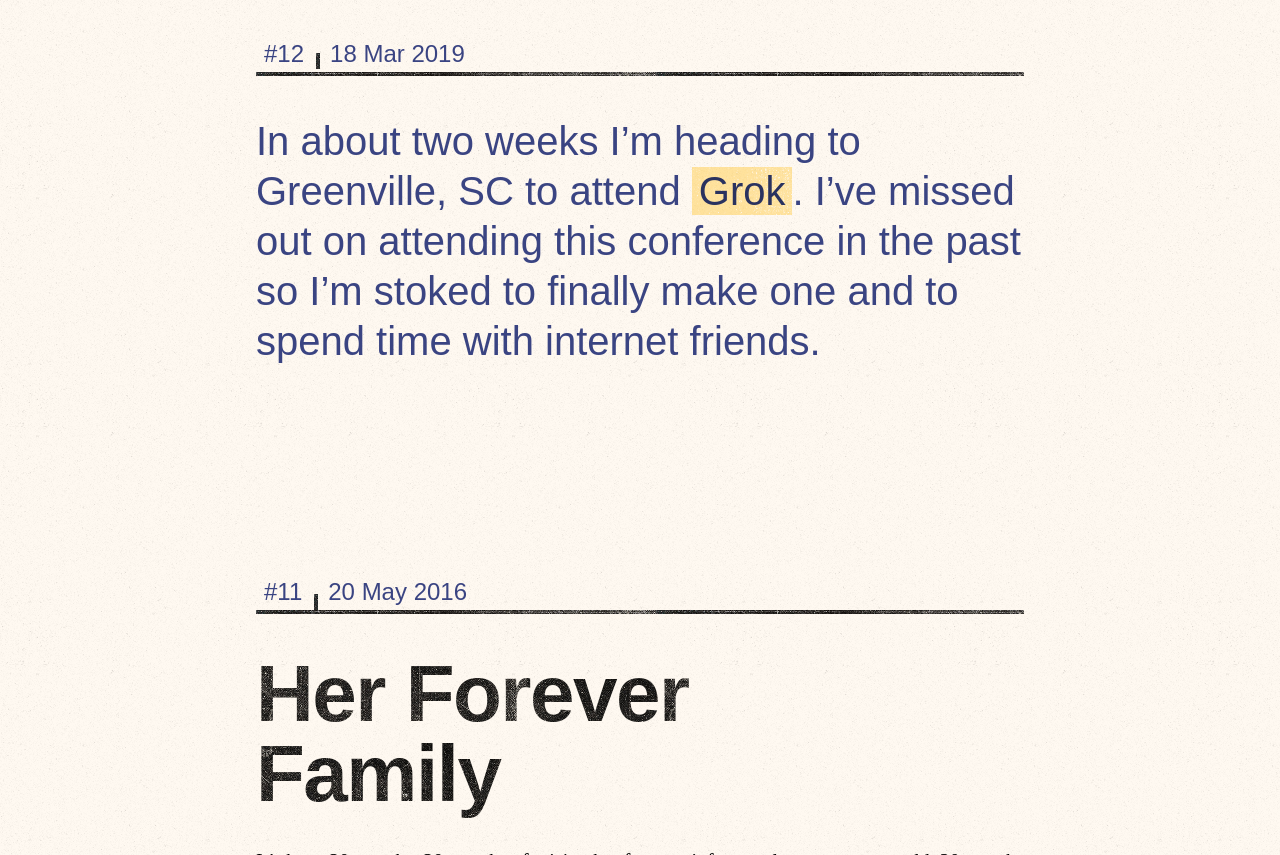
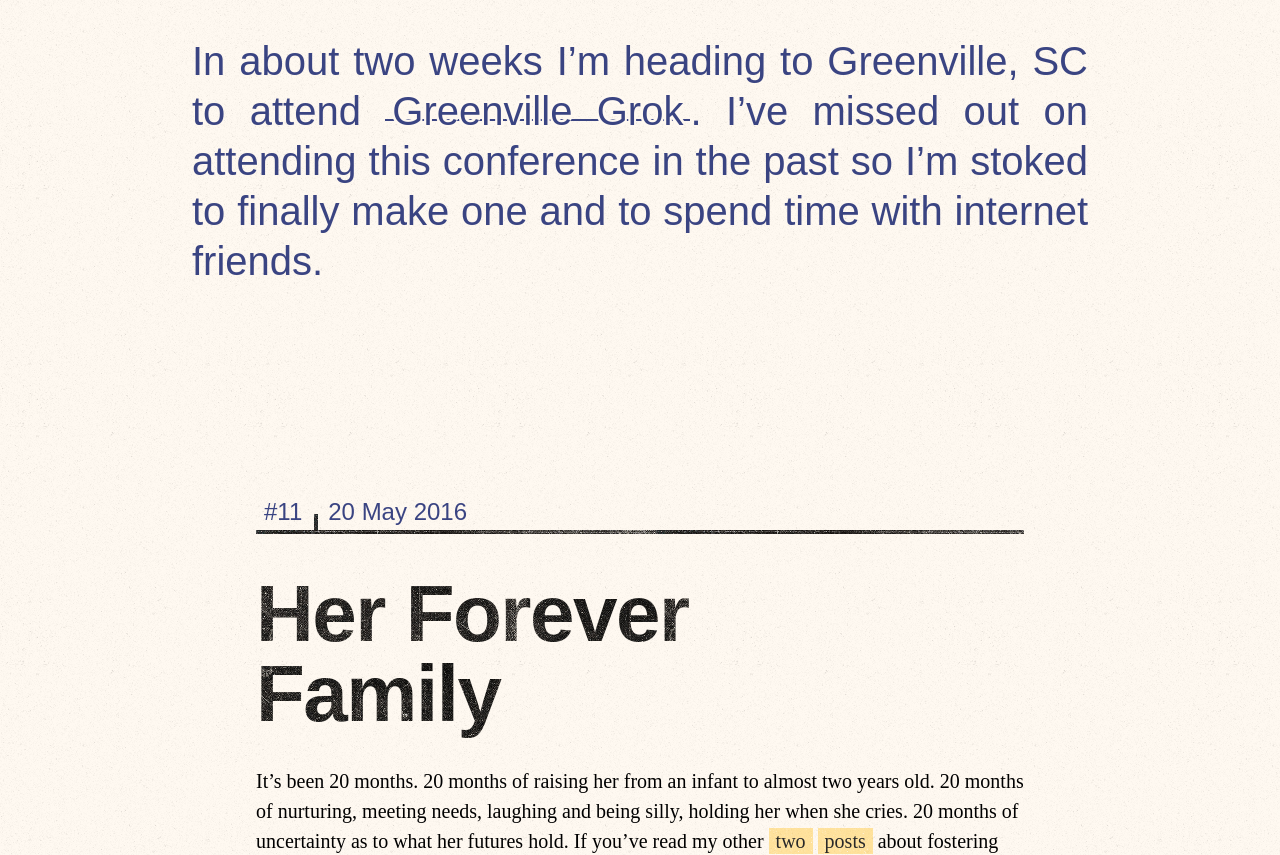
Before and after one commit to philcoffman/philcoffman.com, a Jekyll site: the page built from index.html, in a window 1280 px wide, cut to the strip 97-952 px from the top of the page. Built offline with Jekyll 4.4.1, drawn with Linux system fonts in a browser that asks for light colours; some web fonts are replaced; the list of posts is cut into pages by our own code.

Commit message:
More styling for notes. Trying a linear-gradient for links

```diff
--- a/_posts/2019-03-18-greenville-grok.markdown
+++ b/_posts/2019-03-18-greenville-grok.markdown
@@ -6,4 +6,4 @@ tags:
 layout: post
 ---
 
-In about two weeks I'm heading to Greenville, SC to attend [Grok](https://greenvillegrok.com/). I've missed out on attending this conference in the past so I'm stoked to finally make one and to spend time with internet friends.
+In about two weeks I'm heading to Greenville, SC to attend [Greenville Grok](https://greenvillegrok.com/). I've missed out on attending this conference in the past so I'm stoked to finally make one and to spend time with internet friends.
--- a/_sass/rebirth/_layout.scss
+++ b/_sass/rebirth/_layout.scss
@@ -222,8 +222,9 @@ article {
     }
   }
   blockquote p {
-    width: 92vw;
+    width: 86vw;
     margin: 0 auto $space-3;
+    text-align: justify;
     @media (min-width: $breakpoint-md) {
       width: 70vw;
       margin: 0 auto $space-4;
@@ -262,21 +263,32 @@ article {
 
 article.note {
   header {
-    h1 {
-      display: none;
-    }
+    display: none;
   }
   p {
     font-family: $hand;
     color: $ink;
     font-size: 1.75rem;
-    line-height: 1.25;
+    line-height: 1.125;
     -webkit-font-smoothing: auto;
+    width: 86vw;
+    text-align: justify;
     @media (min-width: $breakpoint-md) {
+      width: 70vw;
       font-size: 2.5rem;
+      line-height: 1.25;
     }
     a {
-      color: darken($ink, 10%);
+      color: $ink;
+      position: relative;
+      background: transparent linear-gradient($ink 100%, transparent 100%);
+      background-position: left bottom 9px;
+      background-repeat: repeat-x;
+      background-size: 100% 2px;
+      text-shadow: 2px 2px #fff9f1, 2px -2px #fff9f1, -2px 2px #fff9f1, -2px -2px #fff9f1;
+      @media (min-width: $breakpoint-md) {
+        background-position: left bottom 14px;
+      }
     }
   }
 }
```
